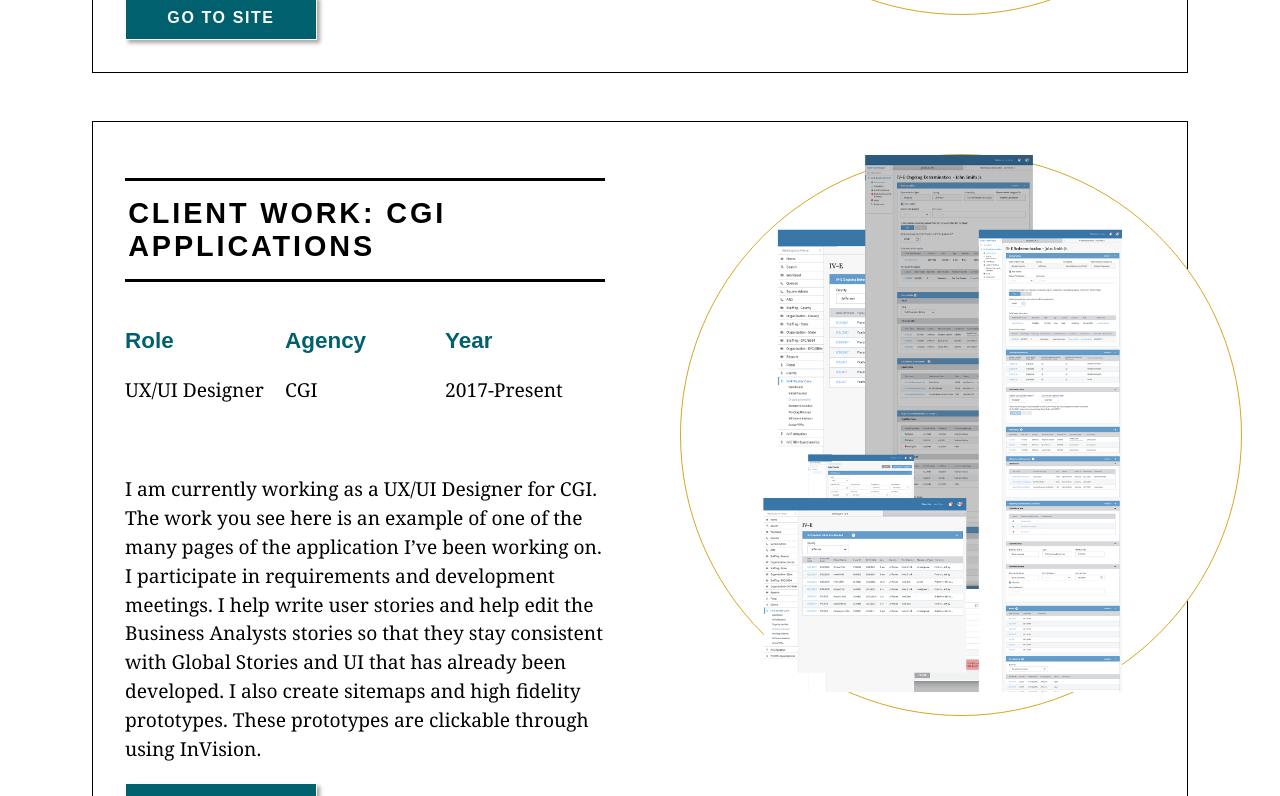
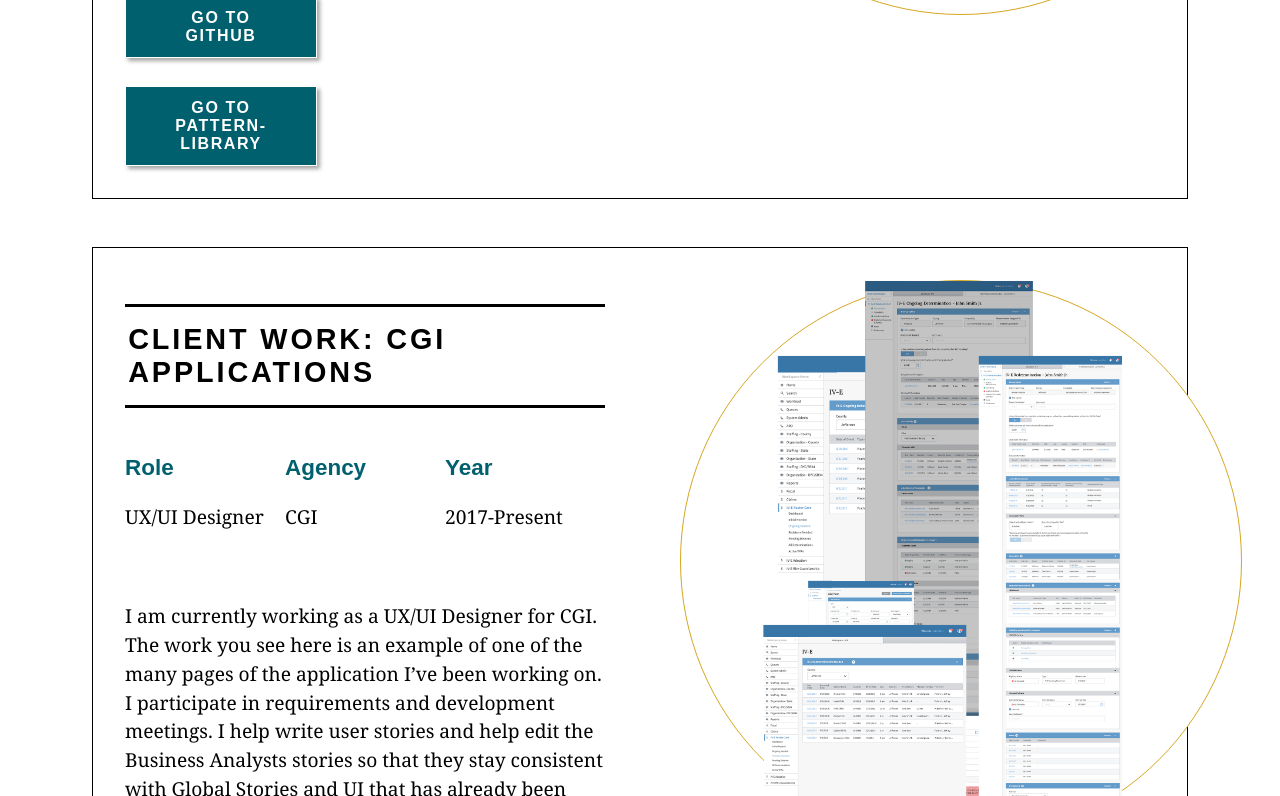
Before and after one commit to kbryden/kbryden.github.io, a plain HTML site: page index.html in a window 1280 px wide. Shown: the part 1116-1912 px from the top of the page. Drawn offline with Linux system fonts and the light colour scheme; a script that the page names is missing.

Commit message:
Added pattern library to site
Directly copied the entire library inside of my website.

```diff
--- a/index.html
+++ b/index.html
@@ -55,7 +55,8 @@
 						</div>
 						<div class="clearfix"></div>
 						<p>The purpose in pursuing this project is to help others. My main goal on a daily basis is to keep a helpful attitude throughout the day. This library will not only help out individual developers, teams, and projects but it will help the companies on a much larger scale.</p>
-						<a href="https://github.com/kbryden/Pattern-Library" title="Pattern Library"><button class="more-button" type="button">Go to Site</button></a>
+						<a href="https://github.com/kbryden/Pattern-Library" target="_blank" title="Pattern Library"><button class="more-button" type="button">Go to Github</button></a><br><br>
+                        <a href="Pattern-Library/index.html" target="_blank" title="Pattern Library"><button class="more-button" type="button">Go to Pattern-Library</button></a>
 				</div>
 			</section>
             <section class="main-section">
```
Also changed, not shown: 1 other file.
